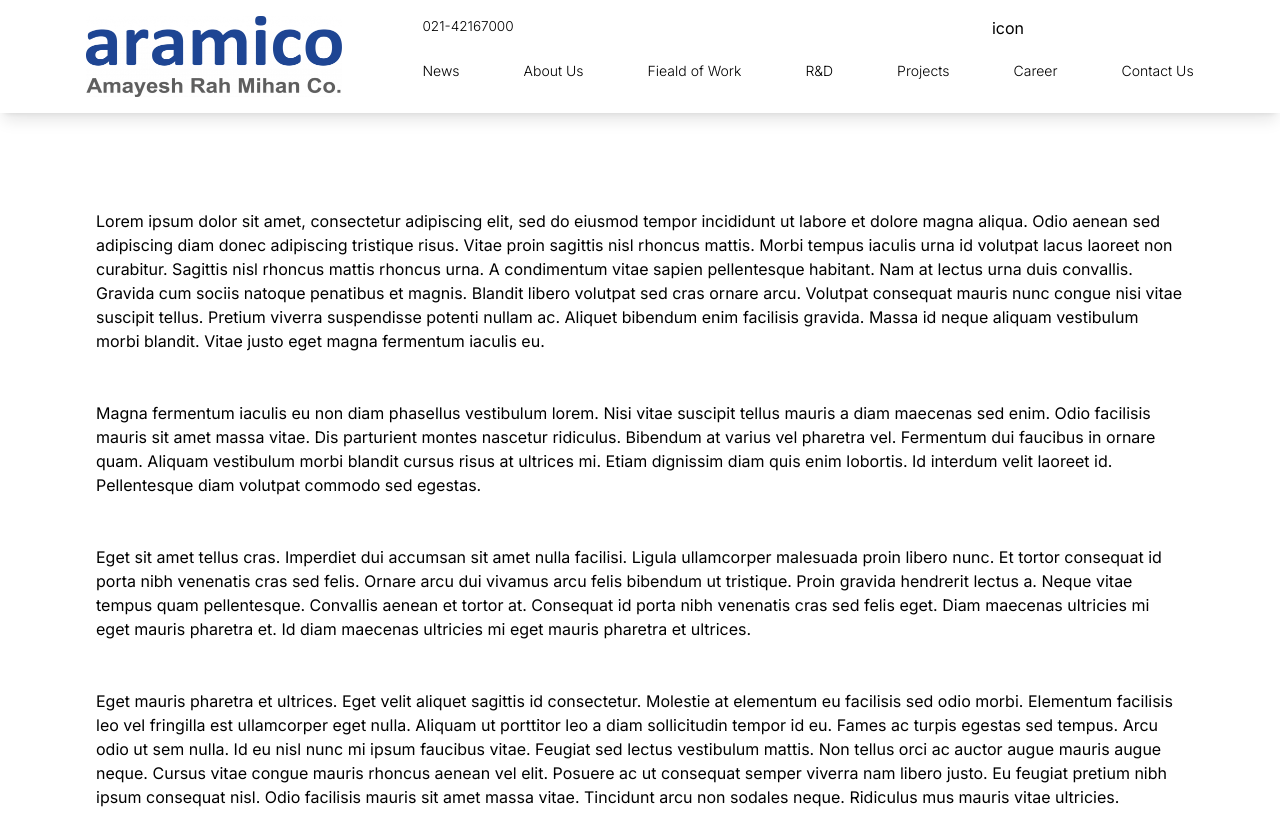
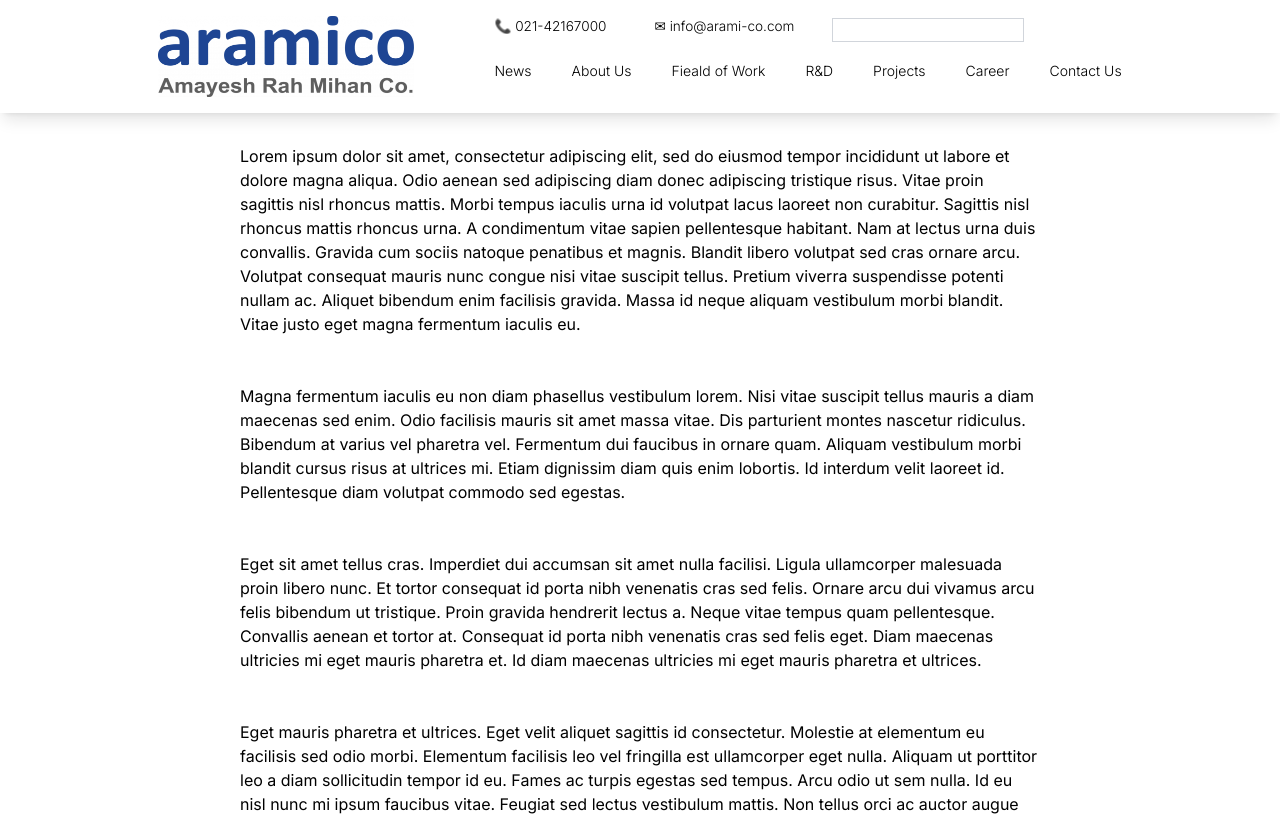
Before and after one commit to mohammadali-amd/aramico, a Next.js app: page / in a window 1280 px wide. Shown: the top 816 px of the page. Built offline with nearby package versions, Linux system fonts and the light colour scheme.

Commit message:
update and fix bug

```diff
--- a/app/page.js
+++ b/app/page.js
@@ -1,6 +1,6 @@
 export default function Home() {
   return (
-    <main className="flex min-h-screen flex-col items-center justify-between p-24">
+    <main className="flex min-h-screen flex-col items-center justify-between px-8 xl:px-60 md:mt-36 mt-20">
       Lorem ipsum dolor sit amet, consectetur adipiscing elit, sed do eiusmod tempor incididunt ut labore et dolore magna aliqua. Odio aenean sed adipiscing diam donec adipiscing tristique risus. Vitae proin sagittis nisl rhoncus mattis. Morbi tempus iaculis urna id volutpat lacus laoreet non curabitur. Sagittis nisl rhoncus mattis rhoncus urna. A condimentum vitae sapien pellentesque habitant. Nam at lectus urna duis convallis. Gravida cum sociis natoque penatibus et magnis. Blandit libero volutpat sed cras ornare arcu. Volutpat consequat mauris nunc congue nisi vitae suscipit tellus. Pretium viverra suspendisse potenti nullam ac. Aliquet bibendum enim facilisis gravida. Massa id neque aliquam vestibulum morbi blandit. Vitae justo eget magna fermentum iaculis eu.
       <br />      <br />      <br />
       Magna fermentum iaculis eu non diam phasellus vestibulum lorem. Nisi vitae suscipit tellus mauris a diam maecenas sed enim. Odio facilisis mauris sit amet massa vitae. Dis parturient montes nascetur ridiculus. Bibendum at varius vel pharetra vel. Fermentum dui faucibus in ornare quam. Aliquam vestibulum morbi blandit cursus risus at ultrices mi. Etiam dignissim diam quis enim lobortis. Id interdum velit laoreet id. Pellentesque diam volutpat commodo sed egestas.
--- a/components/Navbar.js
+++ b/components/Navbar.js
@@ -32,7 +32,7 @@ const Navbar = () => {
     }, []);
 
     return (
-        <header className='w-full sticky top-0 z-10 bg-white'>
+        <header className='w-full fixed top-0 z-10 bg-white'>
             <nav className='mx-auto flex justify-center shadow-lg sm:px-16 px-6 py-4'>
                 {/* Desktop Menu */}
                 <div className='hidden lg:block'>
@@ -41,16 +41,21 @@ const Navbar = () => {
                             <Image src={Logo} alt="logo" className={`object-contain justify-end duration-300  ${isScrolled ? 'w-40' : 'w-64'}`} />
                         </div>
 
-                        <div className="text-[0.85rem] font-light">
-                            <Link href={'#'} scroll={false} legacyBehavior>021-42167000</Link>
-                            {/* <Link href={'#'} scroll={false} legacyBehavior>info@arami-co.com</Link> */}
+                        <div className="text-[0.85rem] font-light flex gap-12">
+                            <span>📞 <Link href={'#'} scroll={false} legacyBehavior>021-42167000</Link></span>
+                            <span>✉ <Link href={'#'} scroll={false} legacyBehavior>info@arami-co.com</Link></span>
                         </div>
 
                         <div className='fixed right-[20%]'>
-                            icon
+                            <input
+                                type="search"
+                                id="default-search"
+                                class="w-48 h-6 text-xs text-gray-900 border border-gray-300"
+                                // placeholder="Search Mockups, Logos..."
+                            />
                         </div>
 
-                        <ul className="hidden lg:flex gap-16 text-[14px] font-light leading-[30px] z-[2]">
+                        <ul className="hidden lg:flex gap-10 text-[14px] font-light leading-[30px] z-[2]">
                             {links.map((item) => (
                             <li key={item.slug}>
                                 <Link href={item.slug} scroll={false} legacyBehavior>{item.name}</Link>
@@ -60,15 +65,24 @@ const Navbar = () => {
                     </div>
                 </div>
 
-
-
                 {/* Mobile Menu */}
                 <div className="flex items-center mx-auto gap-[200px] lg:hidden z-[20]">
+
+                    <div className="grid grid-cols-4 gap-4">
+                        <div>01</div>
+                        <div>02</div>
+                        <div>03</div>
+                        <div>04</div>
+                        <div className="col-span-2">05</div>
+                        <div className="col-span-2 flex justify-end">06</div>
+                    </div>
+
                     {/* Logo */}
-                    <img src="/menu.svg" alt="menu" onClick={() => setNav(true)} className="w-[24px] h-[24px] object-contain" />
-                    <Link href="/#top" className="z-10">
-                    <img src="Logo.png" alt="logo" className="w-[60px] md:w-[90px] object-contain" />
+                    {/* <Link href="/#top" className="z-10">
+                        <Image src={Logo} alt="logo" className="w-60 md:w-[90px] object-contain" />
                     </Link>
+                    <Image src="/menu.svg" width={100} height={100} alt="menu" onClick={() => setNav(true)} className="w-[24px] h-[24px] object-contain" /> */}
+
                     {nav && (
                     <motion.div
                         whileInView={{ x: [300, 0] }}
@@ -76,14 +90,14 @@ const Navbar = () => {
                         className={nav ? 'fixed right-0 top-0 w-[85%] z-20 h-full border-r border-r-gray-900 bg-[#000300] opacity-[85%]' : 'fixed right-[-100%]'}
                     >
                         <div onClick={() => setNav(false)} className="flex justify-end m-6">
-                        <Link href="/">
-                            <img src="/close.svg" alt="close" className="w-[50px] h-[50px]" />
-                        </Link>
+                            <Link href="/">
+                                <Image src="/close.svg" alt="close" className="w-[50px] h-[50px]" />
+                            </Link>
                         </div>
                         <ul className="mt-6">
                         {links.map((item) => (
                             <Link key={item.slug} href={item.slug} scroll={false} legacyBehavior>
-                            <li className="text-xl p-4 border-b border-gray-600 cursor-pointer" onClick={() => setNav(false)}>{item.name}</li>
+                                <li className="text-xl p-4 border-b border-gray-600 cursor-pointer" onClick={() => setNav(false)}>{item.name}</li>
                             </Link>
                         ))}
                         </ul>
```
